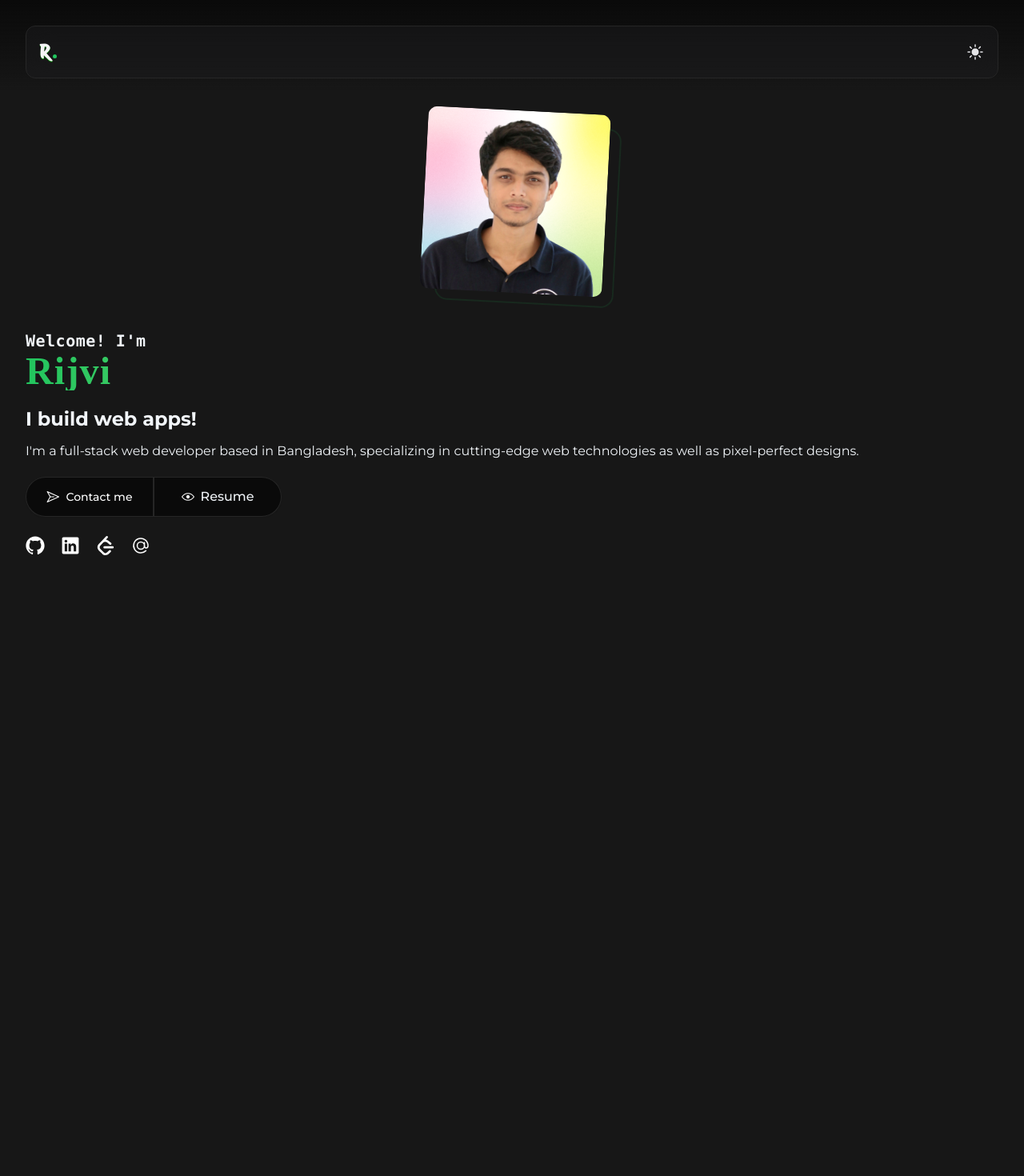
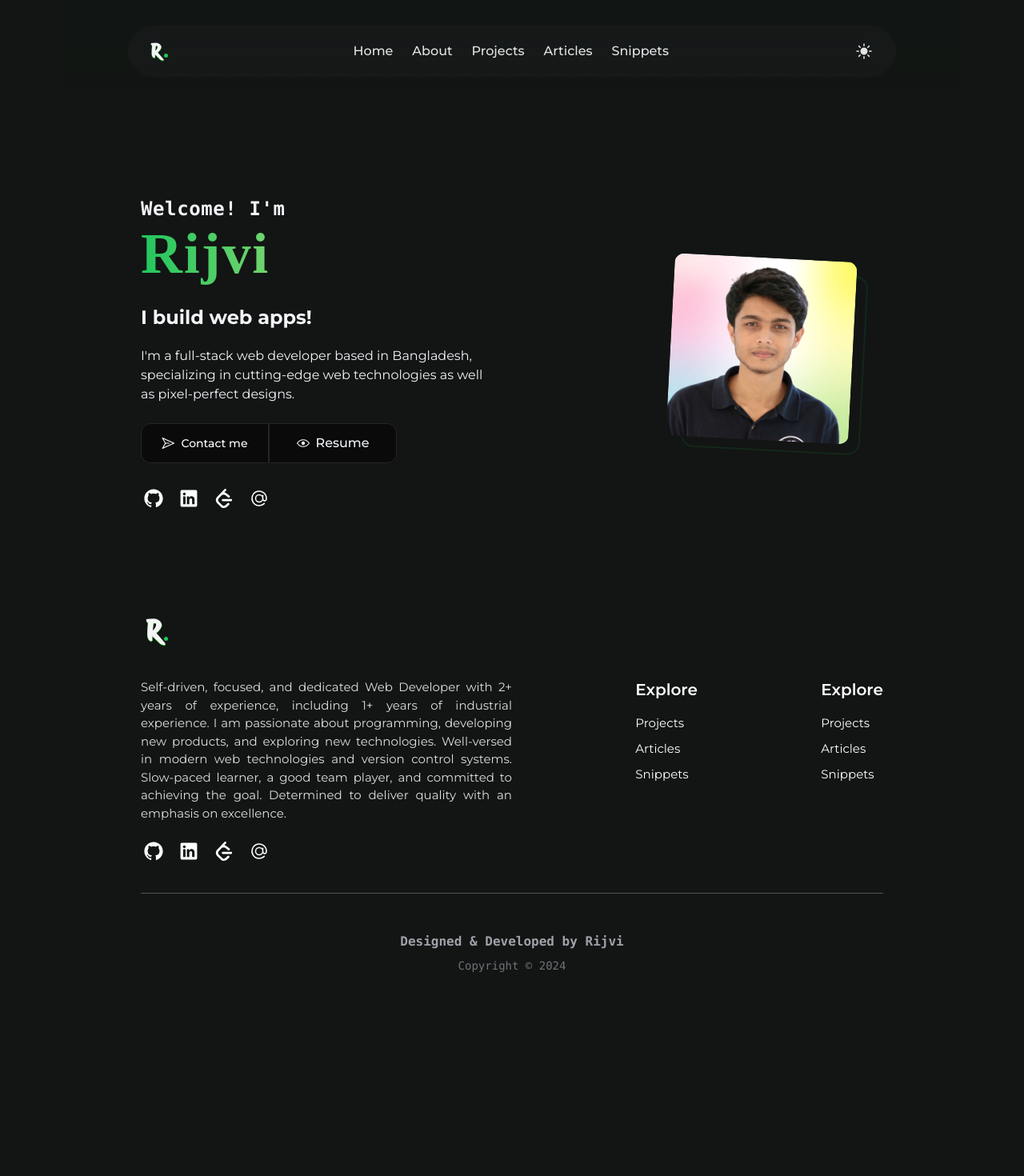
Before and after one commit to rijvimahmudd/MyFolio, a Next.js app: page / in a window 1280 px wide. Shown: the top 1470 px of the page at 80% size. After the commit the page ends 1265 px from the top, so only its background shows below. Built offline with nearby package versions, Linux system fonts and the light colour scheme.

Commit message:
fix responsive issues on hero and footer section, apply custom style  on scrollbar

```diff
--- a/app/page.js
+++ b/app/page.js
@@ -7,7 +7,7 @@ import Image from "next/image";
 
 export default function Home() {
   return (
-    <section>
+    <section className="md:px-20 w-full">
       <ThemeProvider>
           <Navbar />
           <Hero />
--- a/components/Footer/FooterMenu/index.jsx
+++ b/components/Footer/FooterMenu/index.jsx
@@ -2,24 +2,15 @@ import React from 'react'
 
 const FooterMenu = () => {
   return (
-    <div className='flex flex-col gap-6'>
+
         <div className='flex flex-col gap-3'>
             <h1 className='text-xl font-semibold'>Explore</h1>
-            <ul className='text-md leading-7'>
+            <ul className='text-md leading-8'>
                 <li>Projects</li>
                 <li>Articles</li>
                 <li>Snippets</li>
             </ul>
         </div>
-        <div className='flex flex-col gap-3'>
-            <h1 className='text-xl font-semibold'>Explore</h1>
-            <ul className='text-md leading-7'>
-                <li>Projects</li>
-                <li>Articles</li>
-                <li>Snippets</li>
-            </ul>
-        </div>
-    </div>
   )
 }
 
--- a/components/Footer/index.jsx
+++ b/components/Footer/index.jsx
@@ -5,11 +5,12 @@ import FooterMenu from './FooterMenu'
 
 const Footer = () => {
   return (
-    <div className='px-7 flex flex-col gap-10'>
-            <div className='flex flex-col gap-6'>
+    <div className='px-7 flex flex-col gap-10 md:px-24'>
         <div className='w-10 bg-transparent'>
             <Logo className={"text-4xl [text-shadow:_0_1px_0_green]"}/>
         </div>
+           <div className='flex flex-col gap-10 md:flex-row md:justify-between items-stretch'>
+           <div className='flex flex-col gap-6 basis-1/2'>
         <div>
             <p className='text-justify text-zinc-100/90 text-[15px]'>Self-driven, focused, and dedicated Web Developer with 2+ years of experience, including 1+ years of industrial experience. I am passionate about programming, developing new products, and exploring new technologies. Well-versed in modern web technologies and version control systems. Slow-paced learner, a good team player, and committed to achieving the goal. Determined to deliver quality with an emphasis on excellence.</p>
         </div>
@@ -17,9 +18,9 @@ const Footer = () => {
             <SocialIcons/>
         </div>
     </div>
-    <div>
         <FooterMenu/>
-    </div>
+        <FooterMenu/>
+           </div>
     <div className='text-center font-mono border-t border-zinc-600 py-12 space-y-2'>
         <h1 className='text-base font-semibold text-zinc-400'>Designed & Developed by Rijvi</h1>
         <p className='text-sm text-zinc-500'>Copyright &copy; {new Date().getFullYear()}</p>
--- a/components/Hero/Hero.jsx
+++ b/components/Hero/Hero.jsx
@@ -7,15 +7,15 @@ import SocialIcons from '../SocialIcons'
 
 const Hero = () => {
   return (
-<div className=' w-full h-[200vh] px-8 flex flex-col gap-8 pt-5 select-none'>
+<div className='w-full md:min-h-[82vh] px-8 flex flex-col gap-8 pt-5 md:pt-0 select-none md:flex-row-reverse md:px-24 items-center justify-between'>
         <HeroImage/>
-          <div className=' flex gap-5 flex-col'>
-            <div>
-              <h1 className='text-xl font-mono text-slate-100 font-semibold tracking-wide'>Welcome! I&apos;m</h1>
-              <h1 className='text-5xl font-extrabold font-[nunito] tracking-wide text-transparent bg-clip-text bg-gradient-to-r from-green-500 to-yellow-200 '>Rijvi</h1>
+          <div className='flex gap-5 md:gap-6 flex-col basis-1/2'>
+            <div className='h-fit'>
+              <h1 className='text-xl md:text-2xl font-mono text-slate-100 font-semibold tracking-wide'>Welcome! I&apos;m</h1>
+              <h1 className='text-5xl md:text-7xl font-extrabold font-[nunito] tracking-wide text-transparent bg-clip-text bg-gradient-to-r from-green-500 to-yellow-200 py-1'>Rijvi</h1>
             </div>
 
-        <div className='flex flex-col gap-3'>
+        <div className='flex flex-col gap-3 md:gap-5'>
           <div>
             <h3 className='text-2xl text-slate-100 font-bold'>I build web apps!</h3>
           </div>
@@ -23,15 +23,15 @@ const Hero = () => {
             <p className='text-base text-slate-100 antialiased'>I&apos;m a full-stack web developer based in Bangladesh, specializing in cutting-edge web technologies as well as pixel-perfect designs.</p>
           </div>
         </div>
-        <div className='flex flex-col gap-6'>
+        <div className='flex flex-col gap-6 md:gap-8'>
           <div className='flex items-center'>
-          <Button variant="outline" className='rounded-l-full w-40 py-6' asChild>
+          <Button variant="outline" className='rounded-l-full md:rounded-l-xl md:rounded-r-none  w-40 py-6' asChild>
            <Link href="/#contact">
             <PaperPlaneIcon className='size-4 mr-2' />
             Contact me
            </Link>
            </Button>
-           <Button variant="outline" className='rounded-r-full text-base w-40 py-6' asChild>
+           <Button variant="outline" className='rounded-r-full md:rounded-r-xl md:rounded-l-none text-base w-40 py-6' asChild>
            <Link href="/resume.pdf">
 
               <EyeOpenIcon className='size-4 mr-2' />
--- a/components/Hero/HeroImage.jsx
+++ b/components/Hero/HeroImage.jsx
@@ -2,7 +2,7 @@ import Image from 'next/image'
 import Hero from "@/public/3.png"
 const HeroImage = () => {
   return (
-    <div className='size-52 select-none isolate mx-auto mb-10'>
+    <div className='size-52 select-none isolate mx-auto mb-10 md:basis-1/2 md:text-end md:pr-6'>
       <div className='inline-flex group -ml-3'>
         <Image src={Hero} decoding='async' placeholder='blur' fetchPriority='high' alt="hero" className='rounded-xl z-20 absolute group-hover:scale-90 size-60 transition rotate-3 scale-95 select-none origin-center'/>
         <span className='relative size-56 mt-6 ml-6 border-2 border-green-500/50 dark:border-green-500/10 rounded-2xl  group-hover:-translate-x-1 group-hover:-translate-y-1 group-hover:scale-99 transition delay-75 rotate-3'></span>
--- a/components/Navbar/Navbar.jsx
+++ b/components/Navbar/Navbar.jsx
@@ -4,10 +4,19 @@ import ThemeButton from '../ThemeButton'
 
 const Navbar = () => {
   return (
-    <div className='sticky -top-2 h-24 sm:h-28 bg-gradient-to-b from-zinc-100 via-zinc-100/50 to-zinc-50/0 dark:bg-gradient-to-b dark:from-neutral-950 dark:via-neutral-950/50 dark:to-neutral-900/0 z-50'>
-    <div className="w-full text-zinc-200 px-8 pt-8">
-          <div className="flex items-center justify-between rounded-full py-4 backdrop-blur-lg dark:border-neutral-800 dark:bg-zinc-800/30 dark:from-inherit lg:static lg:w-auto  lg:rounded-xl lg:border lg:bg-gray-200 lg:p-4 lg:dark:bg-zinc-800/30 transition-all px-7 ">
+    <div className='sticky -top-2 h-24 sm:h-28 bg-gradient-to-b from-zinc-100 via-zinc-100/50 to-zinc-50/0 dark:bg-gradient-to-b dark:from-green-950/5 dark:via-green-950/5 dark:to-green-900/0 z-50 transition'>
+    <div className="w-full text-zinc-200 px-8 md:px-20 pt-8">
+          <div className="flex items-center justify-between rounded-full py-4 backdrop-blur-lg dark:border-neutral-800 dark:bg-zinc-800/30 dark:from-inherit transition-all px-7 ">
         <Logo />
+        <div className=''>
+          <ul className='gap-6 hidden md:flex font-medium'>
+            <li>Home</li>
+            <li>About</li>
+            <li>Projects</li>
+            <li>Articles</li>
+            <li>Snippets</li>
+          </ul>
+        </div>
         <ThemeButton />
     </div>
 
--- a/components/SocialIcons/index.jsx
+++ b/components/SocialIcons/index.jsx
@@ -21,9 +21,9 @@ const icons = [{
 
 const SocialIcons = () => {
   return (
-    <div className='flex gap-5'>
+    <div className='flex gap-5 md:ml-1'>
        {icons.map((icon, index) => (
-           <Link href={icon.link} target={icon.link.match(/^https?:\/\//) ? "_blank" : "_self"} key={index}>
+           <Link href={icon.link} target="_blank" key={index}>
                <icon.Icon className={cn(
 
                  'size-6 hover:scale-110 transition',
--- a/styles/globals.css
+++ b/styles/globals.css
@@ -10,7 +10,26 @@
 
 @layer base {
     body{
-        @apply dark:bg-neutral-900 bg-slate-300 transition-all font-montserrat
+        @apply  dark:bg-green-900/5 bg-slate-600 transition-all font-montserrat
+    }
+
+    ::-webkit-scrollbar {
+        @apply size-[10px]
+    }
+
+    ::-webkit-scrollbar-track {
+        border-radius: 10px;
+        @apply bg-zinc-700
+
+    }
+
+    ::-webkit-scrollbar-thumb {
+        border-radius: 10px;
+        @apply bg-zinc-500
+    }
+
+    ::-webkit-scrollbar-thumb:hover {
+        @apply bg-green-50/50
     }
 }
 
```
